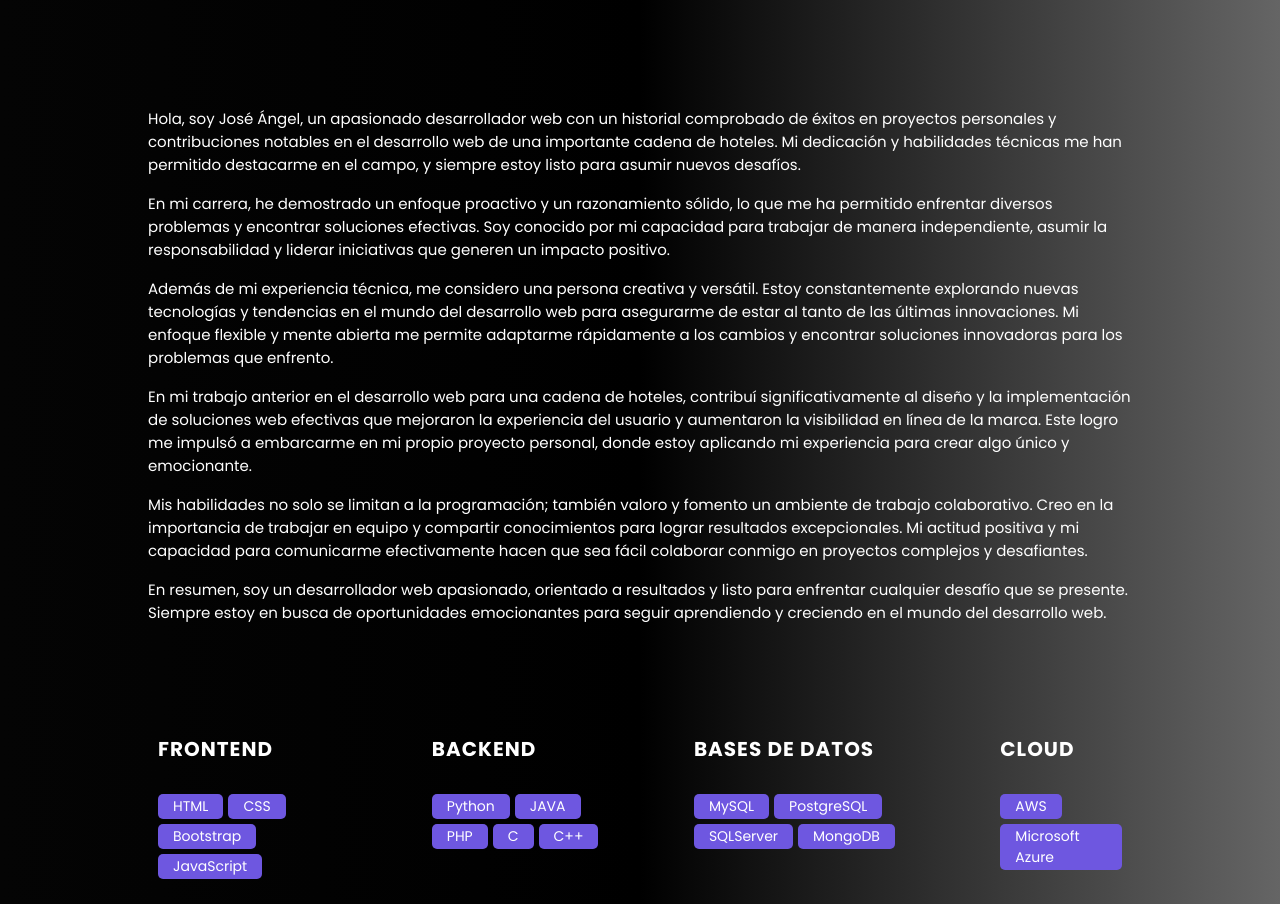
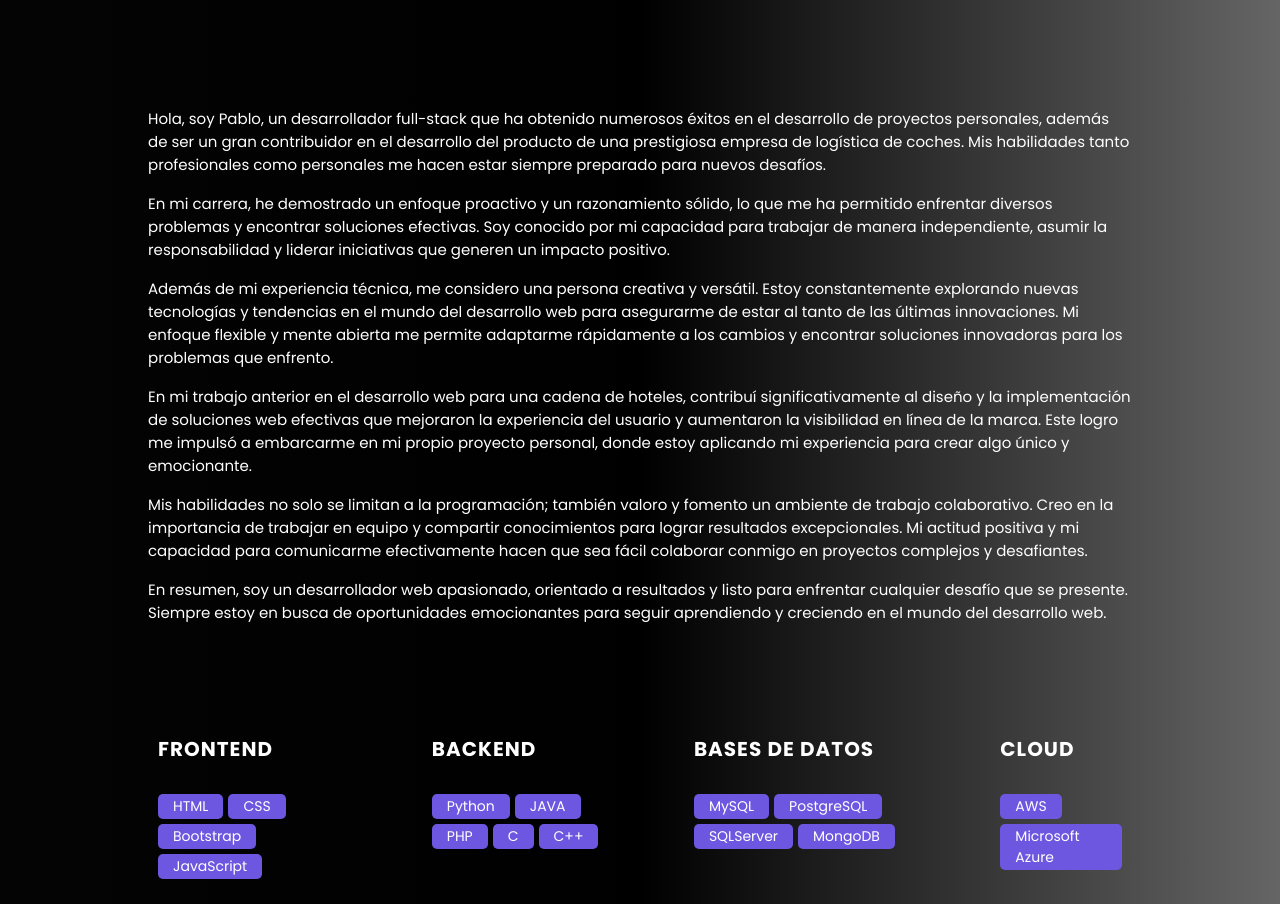
Before and after one commit to Paiba01/Portfolio, a website: page index.html in a window 1280 px wide. Shown: the part 918-1822 px from the top of the page. Drawn offline with nearby package versions, Linux system fonts and the light colour scheme.

Commit message:
feat(small changes for index

```diff
--- a/index.html
+++ b/index.html
@@ -101,7 +101,7 @@
         <div class="row">
             <div class="about-info">
                 <div class="mb-4">
-                    <p data-i18n="paragraph1">Hola, soy José Ángel, un apasionado desarrollador web con un historial comprobado de éxitos en proyectos personales y contribuciones notables en el desarrollo web de una importante cadena de hoteles. Mi dedicación y habilidades técnicas me han permitido destacarme en el campo, y siempre estoy listo para asumir nuevos desafíos.</p>
+                    <p data-i18n="paragraph1">Hola, soy Pablo, un desarrollador full-stack que ha obtenido numerosos éxitos en el desarrollo de proyectos personales, además de ser un gran contribuidor en el desarrollo del producto de una prestigiosa empresa de logística de coches. Mis habilidades tanto profesionales como personales me hacen estar siempre preparado para nuevos desafíos.</p>
 
                     <p data-i18n="paragraph2">En mi carrera, he demostrado un enfoque proactivo y un razonamiento sólido, lo que me ha permitido enfrentar diversos problemas y encontrar soluciones efectivas. Soy conocido por mi capacidad para trabajar de manera independiente, asumir la responsabilidad y liderar iniciativas que generen un impacto positivo.</p>
 
```
Also changed, not shown: README.md, assets/images/fondoazul.png (renamed from assets/images/fondoazul.jpeg).
